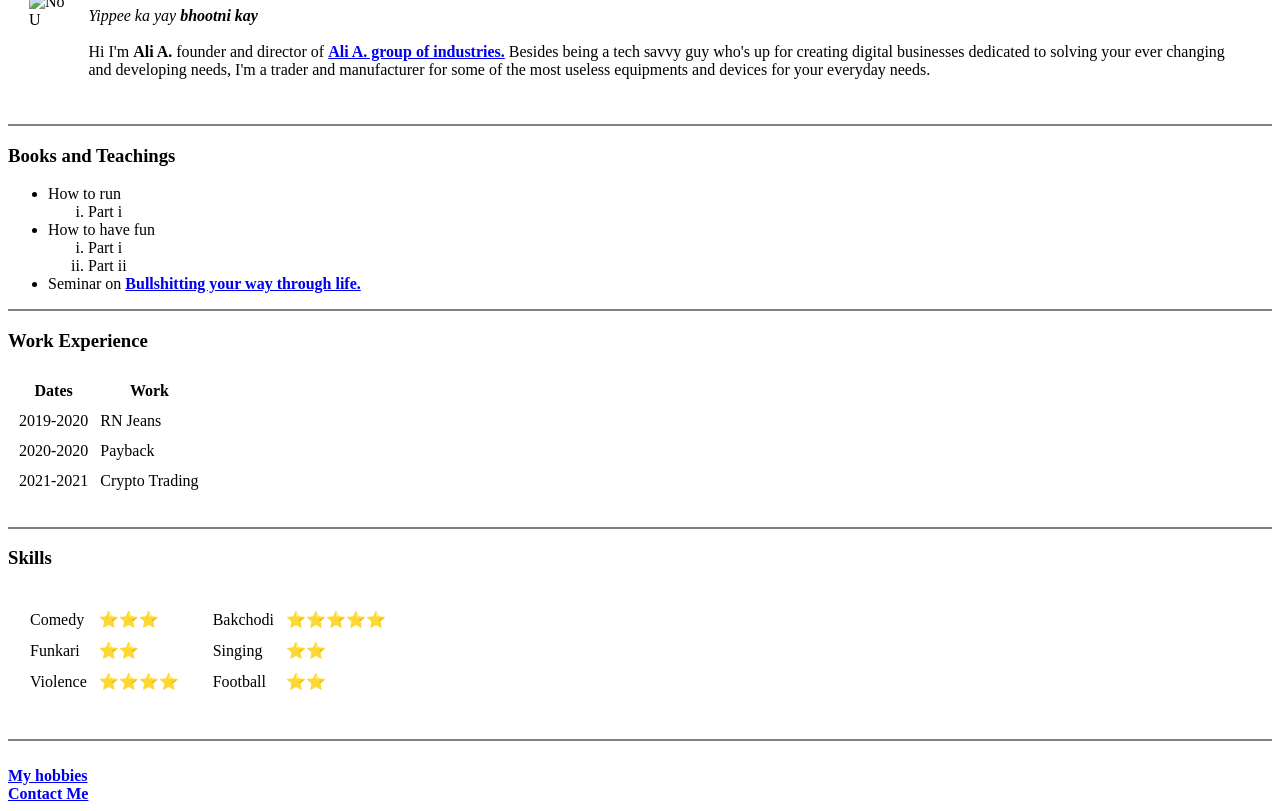
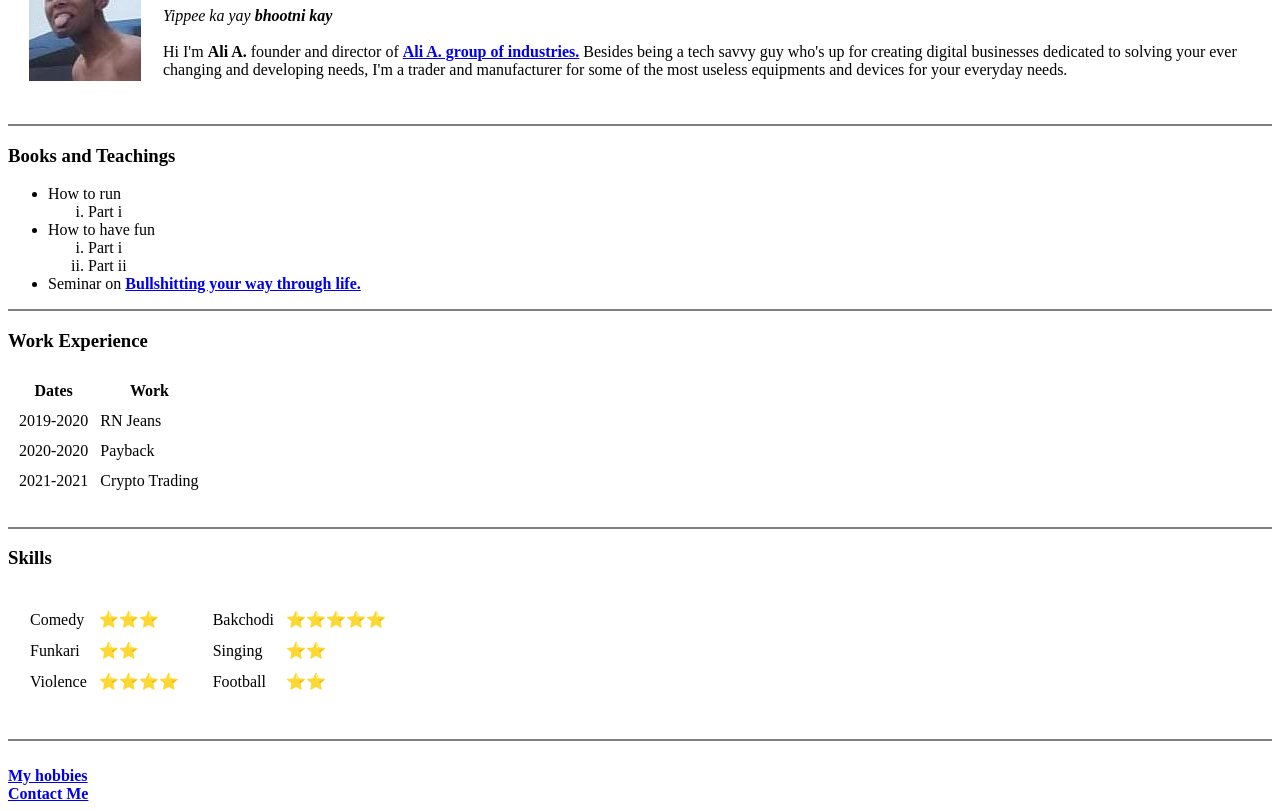
Before and after one commit to AliAman0071/cv, a plain HTML site: page index.html in a window 1280 px wide. Shown: the part 102-913 px from the top of the page. Drawn offline with Linux system fonts and the light colour scheme.

Commit message:
Update index.html

```diff
--- a/index.html
+++ b/index.html
@@ -9,7 +9,7 @@
 <body>
   <table cellspacing="20">
     <tr>
-      <td><img src="images/yep.jpg" alt="No U" </td>
+      <td><img src="yep.jpg" alt="No U" </td>
       <td>
         <h1> Ali A. </h1>
         <p>
```
